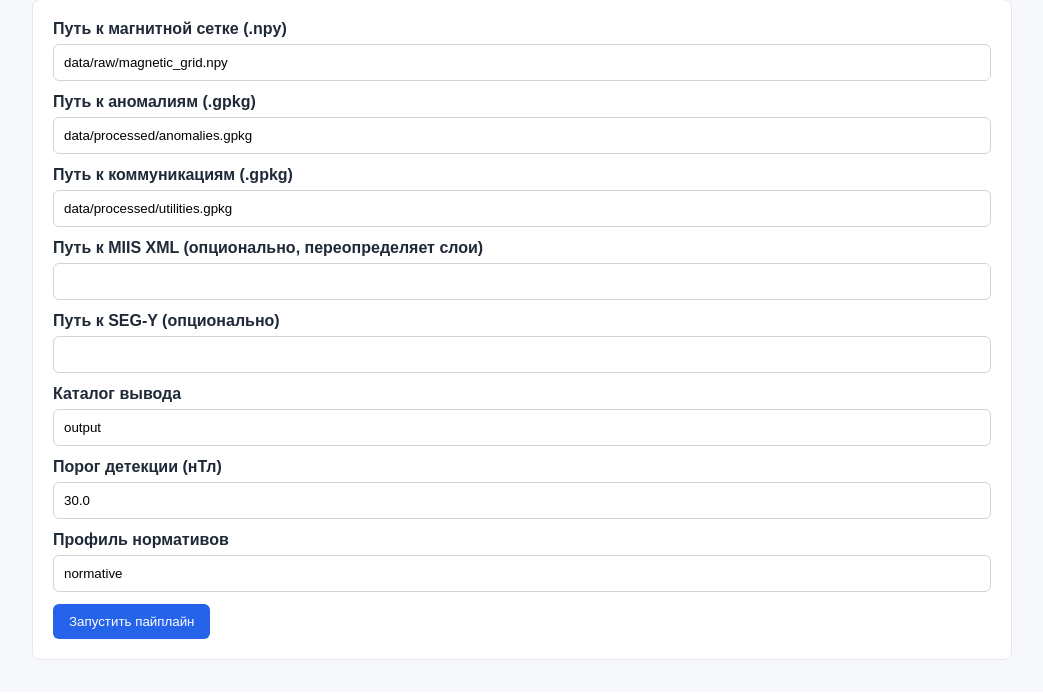
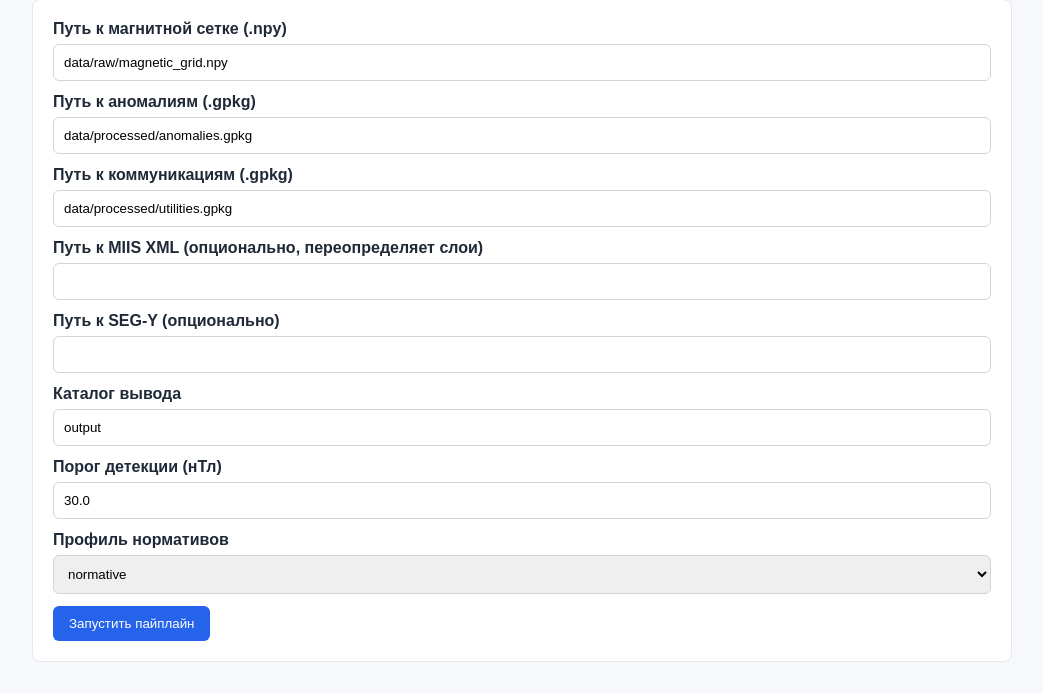
Before and after one commit to entryfr/kurs, a FastAPI app: page / in a window 1280 px wide. Shown: the part 179-873 px from the top of the page, without its empty margins (118-1161 px from the left). Before the commit the page ends 839 px from the top, so only its background shows below. Run offline with FastAPI, Linux system fonts and the light colour scheme.

Commit message:
Use profile selector in web form
Co-authored-by: entryfr <entryfr@users.noreply.github.com>

```diff
--- a/templates/web/index.html
+++ b/templates/web/index.html
@@ -127,7 +127,11 @@
             <input id="anomaly_threshold" name="anomaly_threshold" type="number" step="0.1" min="0" value="{{ form_values.anomaly_threshold }}" required>
 
             <label for="norms_profile">Профиль нормативов</label>
-            <input id="norms_profile" name="norms_profile" type="text" value="{{ form_values.norms_profile }}" required>
+            <select id="norms_profile" name="norms_profile" style="width: 100%; box-sizing: border-box; padding: 10px; border: 1px solid #d1d5db; border-radius: 6px; margin-bottom: 12px;">
+                <option value="demo" {% if form_values.norms_profile == 'demo' %}selected{% endif %}>demo</option>
+                <option value="normative" {% if form_values.norms_profile == 'normative' %}selected{% endif %}>normative</option>
+                <option value="strict" {% if form_values.norms_profile == 'strict' %}selected{% endif %}>strict</option>
+            </select>
 
             <button type="submit">Запустить пайплайн</button>
         </form>
```
